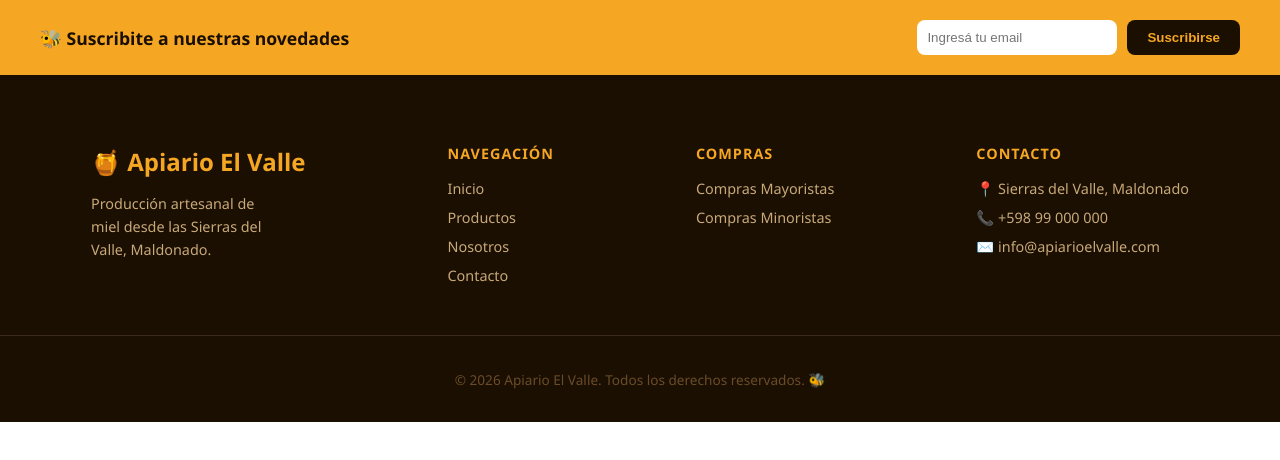
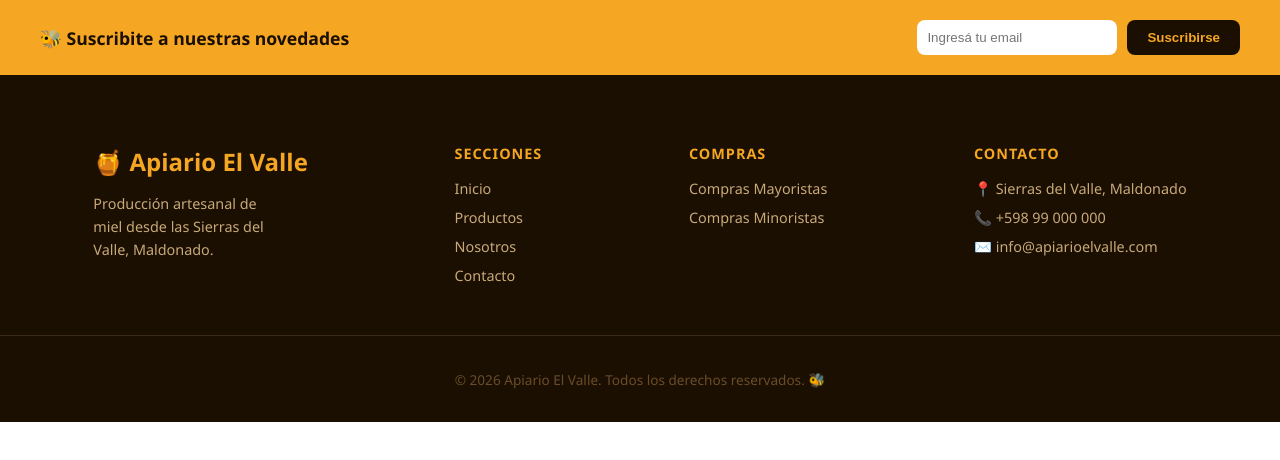
Before and after one commit to Nadine1117/mi-app-react, a React (Vite) app: page / in a window 1280 px wide. Shown: the top 460 px of the page. Built offline with nearby package versions, Linux system fonts and the light colour scheme.

Commit message:
Cambio Navegacion por Secciones en Footer

```diff
--- a/src/components/Footer.jsx
+++ b/src/components/Footer.jsx
@@ -18,7 +18,7 @@ function Footer() {
           </p>
         </div>
         <div className="footer-col">
-          <h4>Navegación</h4>
+          <h4>Secciones</h4>
           <a href="#">Inicio</a>
           <a href="#">Productos</a>
           <a href="#">Nosotros</a>
```
